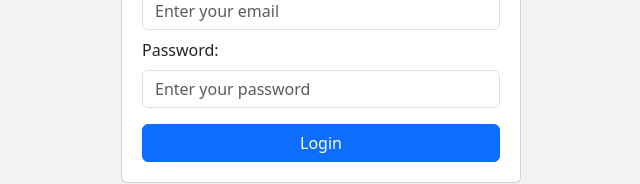
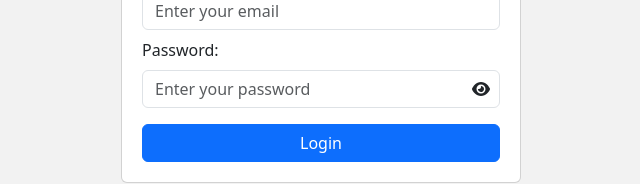
Before and after one commit to harshadatta099/SMBXL_TIME_SHEET, a React (Vite) app: page / in a window 1280 px wide. Shown: the part 372-556 px from the top of the page, without its empty margins (319-959 px from the left). Built offline with nearby package versions, Linux system fonts and the light colour scheme.

Commit message:
updated!

```diff
--- a/index.html
+++ b/index.html
@@ -4,7 +4,7 @@
     <meta charset="UTF-8" />
     <link rel="icon" type="image/svg+xml" href="/vite.svg" />
     <meta name="viewport" content="width=device-width, initial-scale=1.0" />
-    <title>Vite + React</title>
+    <title>SMBXL TIME SHEET</title>
   </head>
   <body>
     <div id="root"></div>
--- a/package.json
+++ b/package.json
@@ -9,6 +9,9 @@
     "preview": "vite preview"
   },
   "dependencies": {
+    "@fortawesome/fontawesome-svg-core": "^6.4.0",
+    "@fortawesome/free-solid-svg-icons": "^6.4.0",
+    "@fortawesome/react-fontawesome": "^0.2.0",
     "axios": "^1.4.0",
     "bootstrap": "^5.3.1",
     "react": "^18.2.0",
--- a/src/App.jsx
+++ b/src/App.jsx
@@ -17,7 +17,7 @@ import TableData from './components/Admin/TableData'
 import Login from './components/Login'
 import Signup from './components/Signup'
 import NotFoundPage from './components/NotFound/NotFound'
-import { AuthGuard } from './Auth'
+import { AuthGuard, PrivateRoute } from './Auth'
 
 const App = () => {
   const [userRole, setUserRole] = useState('');
@@ -26,13 +26,7 @@ const App = () => {
     const roleId = localStorage.getItem('roleId');
     setUserRole(roleId === '1' ? 'user' : roleId === '2' ? 'hr' : roleId === '3' ? 'admin' : '');
   }, []);
-  const PrivateRoute = ({ role, children }) => {
-    if (userRole === role) {
-      return children
-    } else {
-      return <Navigate to='/' />
-    }
-  }
+
 
   return (
     <Router>
@@ -42,7 +36,9 @@ const App = () => {
         <Route path='/' element={
           <AuthGuard element={<Login/>}/>
         } />
-        <Route path='/signup' element={<Signup />} />
+        <Route path='/signup' element={<AuthGuard
+          element={<Signup />}
+        />} />
 
         {/* User Routes */}
         <Route
--- a/src/Auth.jsx
+++ b/src/Auth.jsx
@@ -1,4 +1,4 @@
-import React from 'react';
+import React,{useEffect} from 'react';
 import { Navigate } from 'react-router-dom';
 
 const isAuthenticated = () => {
@@ -23,7 +23,20 @@ export const ProtectedSignupRoute = ({ element }) => {
 
 export const AuthGuard = ({ element }) => {
   const isLoggedIn = JSON.parse(localStorage.getItem('isLoggedIn'));
-  const roleId = localStorage.getItem('roleId');
-  const userRole = roleId === '1' ? 'user' : roleId === '2' ? 'hr' : roleId === '3' ? 'admin' : '';
+  useEffect(() => {
+    const roleId = localStorage.getItem('roleId');
+    const userRole = roleId === '1' ? 'user' : roleId === '2' ? 'hr' : roleId === '3' ? 'admin' : '';
+    localStorage.setItem('userRole', userRole);
+  }, []);
   return isLoggedIn ? <Navigate to={`/${userRole}`} /> : element;
 };
+
+
+const userRole = localStorage.getItem('roleId') === '1' ? 'user' : localStorage.getItem('roleId') === '2' ? 'hr' : localStorage.getItem('roleId') === '3' ? 'admin' : ''
+export const PrivateRoute = ({ role, children }) => {
+  if (userRole === role) {
+    return children
+  } else {
+    return <Navigate to='/' />
+  }
+}
--- a/src/components/Login.jsx
+++ b/src/components/Login.jsx
@@ -1,6 +1,8 @@
 import React, { useState } from "react";
 import { useNavigate } from "react-router-dom";
 import { Form, Button, Alert, Card } from "react-bootstrap";
+import { FontAwesomeIcon } from "@fortawesome/react-fontawesome";
+import { faEye, faEyeSlash } from "@fortawesome/free-solid-svg-icons";
 import axios from "axios";
 
 const Login = () => {
@@ -9,6 +11,8 @@ const Login = () => {
   const [emailError, setEmailError] = useState("");
   const [passwordError, setPasswordError] = useState("");
   const [responseMessage, setResponseMessage] = useState("");
+  const [showPassword, setShowPassword] = useState(false);
+
   const navigate = useNavigate();
 
   const validateForm = () => {
@@ -118,13 +122,26 @@ const Login = () => {
           </Form.Group>
           <Form.Group controlId="password" className="mt-2">
             <Form.Label>Password:</Form.Label>
+            <div style={{ position: "relative" }}>
               <Form.Control
-              type="password"
+                type={showPassword ? "text" : "password"}
                 value={password}
                 onChange={(e) => setPassword(e.target.value)}
                 isInvalid={!!passwordError}
                 placeholder="Enter your password"
               />
+              <FontAwesomeIcon
+                icon={showPassword ? faEyeSlash : faEye}
+                style={{
+                  position: "absolute",
+                  right: "10px",
+                  top: "50%",
+                  transform: "translateY(-50%)",
+                  cursor: "pointer",
+                }}
+                onClick={() => setShowPassword(!showPassword)}
+              />
+            </div>
             <Form.Control.Feedback type="invalid">
               {passwordError}
             </Form.Control.Feedback>
--- a/src/components/Navbar.jsx
+++ b/src/components/Navbar.jsx
@@ -10,9 +10,11 @@ const NavBar = ({ userRole }) => {
   const handleLogout = () => {
     console.log('logout');
     localStorage.setItem('isLoggedIn', false);
-    localStorage.setItem('user', null);
+    localStorage.removeItem('user');
     navigate('/');
   };
+
+
   if (hideHeader) {
     return null;
   }
--- a/src/components/User/FetchData.jsx
+++ b/src/components/User/FetchData.jsx
@@ -44,18 +44,27 @@ const FetchData = () => {
     return totalHours
   }
 
-  useEffect(
-    () => {
+  useEffect(() => {
+    let timeoutId;
+
+    const fetchData = () => {
       fetchUserDataByUserId(userId)
         .then(data => {
-          setTasksData(data)
+          setTasksData(data);
         })
         .catch(error => {
-          console.error('Error fetching data:', error)
-        })
-    },
-    [userId]
-  )
+          console.error('Error fetching data:', error);
+        });
+    };
+
+    // Set a timeout to fetch the data after 1000 milliseconds (1 second)
+    timeoutId = setTimeout(fetchData, 100);
+
+    // Cleanup function to clear the timeout if the component unmounts or userId changes
+    return () => clearTimeout(timeoutId);
+
+  }, [userId]);
+
 
   const formatDate = date => {
     const options = {
--- a/src/components/User/User.jsx
+++ b/src/components/User/User.jsx
@@ -5,7 +5,9 @@ import FetchData from './FetchData'
 const User = () => {
   return (
     <div>
-      <AddTasks />
+      <div className='mt-3'>
+        <AddTasks />
+      </div>
       <br />
       <FetchData />
     </div>
```
Also changed, not shown: src/Routes/PrivateRoute.jsx (+5 -10 lines), 1 other file (tests, documents, lock files or other folders). Lines whose indentation alone changed are shown as unchanged.
